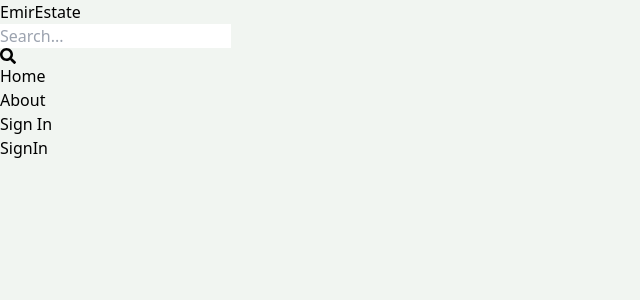
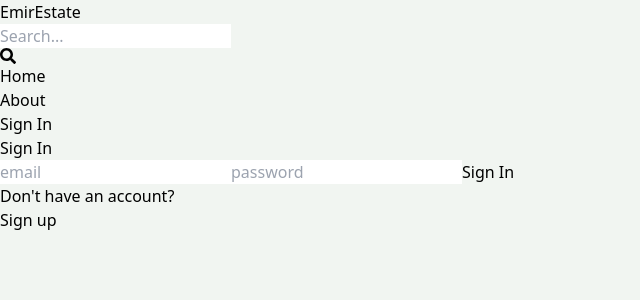
Before and after one commit to kkkemirrr/mern-estate, a React (Vite) app in the folder client/: page /sign-in in a window 1280 px wide. Shown: the top 300 px of the page, without its empty margins (0-640 px from the left). Built offline with nearby package versions, Linux system fonts and the light colour scheme.

Commit message:
complete sign in func

```diff
--- a/client/src/pages/SignIn.jsx
+++ b/client/src/pages/SignIn.jsx
@@ -1,7 +1,63 @@
-import React from 'react'
+import { useState } from 'react'
+import { Link, useNavigate} from 'react-router-dom'
 
 export default function SignIn() {
+    const [formData, setFormData] = useState({})
+    const [error, setError] = useState(null);
+    const [loading, setLoading] = useState(false);
+    const navigate = useNavigate();
+    const handleChange = (e) => {
+        setFormData(
+            {
+                ...formData,
+                [e.target.id]: e.target.value,
+            })
+    }
+    const handlerSubmit = async (e) => {
+        e.preventDefault();
+        try {
+            setLoading(true)
+            const res = await fetch('/api/auth/signin',
+            {
+                method: 'POST',
+                header: {
+                    'Content-Type': 'application/json',
+                },
+                body: JSON.stringify(formData),
+            });
+            const data = await res.json();
+            console.log(data);
+            if(data.success === false){
+                setLoading(false)
+                setError(data.message);
+                return;
+            }
+            setLoading(false);
+            setError(null);
+            navigate('/')
+        }catch (error) {
+            setLoading(false)
+            setError(error.message)
+        }
+    };
+    console.log(formData);
     return (
-    <div>SignIn</div>
+    <div className='p-3 max-w-lg mx-auto'>
+        <h1 className='text-3xl text-center font semibold my-7'>Sign In</h1>
+        <form onSubmit={handlerSubmit} className='flex flex-col gap-4'>
+            <input type='email' placeholder='email' className='border p-3 rounded-lg' id='email' onChange={handleChange}/>
+            <input type='password' placeholder='password' className='border p-3 rounded-lg' id='password' onChange={handleChange}/>
+            <button disabled = {loading} className='bg-slate-700 text-white p-3 rounded-lg uppercase hover:opacity-95 disabled:opacity-80'>
+                {loading ? 'Loading...' : 'Sign In'}
+            </button>
+        </form>
+        <div className='flex gap-2 mt-5'>
+            <p>Don't have an account?</p>
+            <Link  to = {'/sign-up'}>
+                <span className='text-blue-700'>Sign up</span>
+            </Link>
+        </div>
+        {error && <p className='text-red-500 mt-5'>{error}</p>}
+    </div>
     )
 }
```
